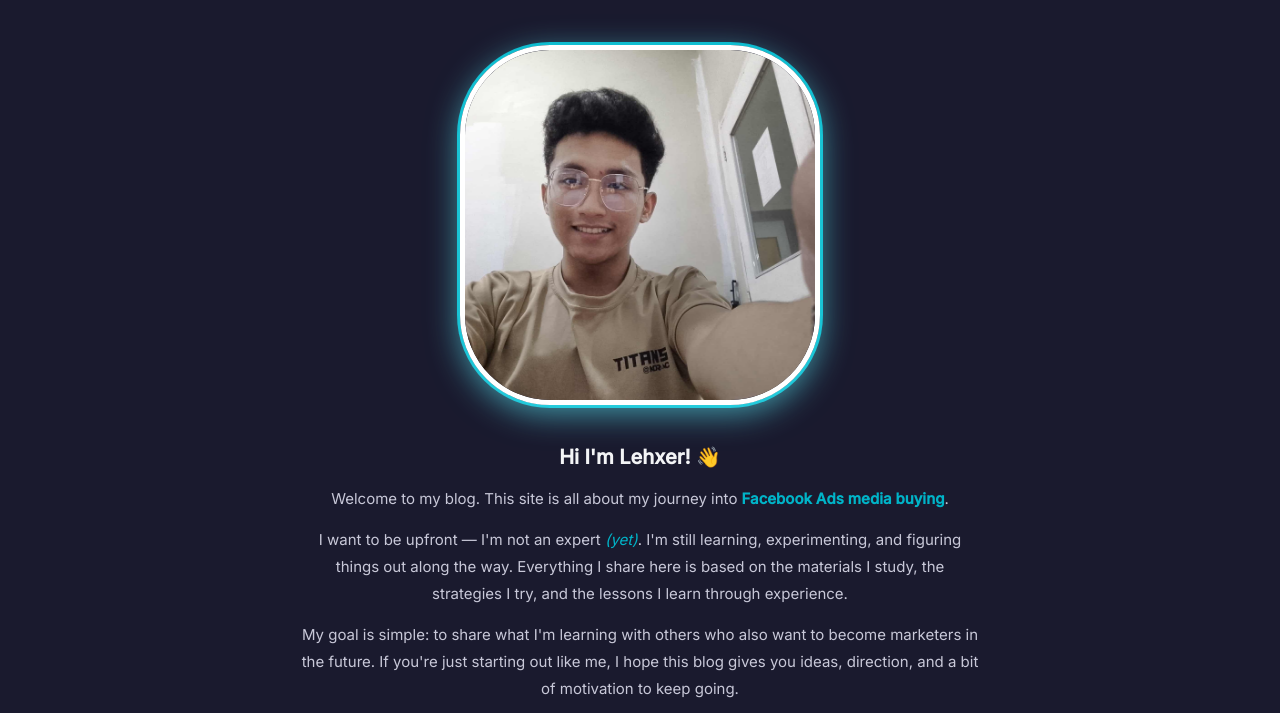
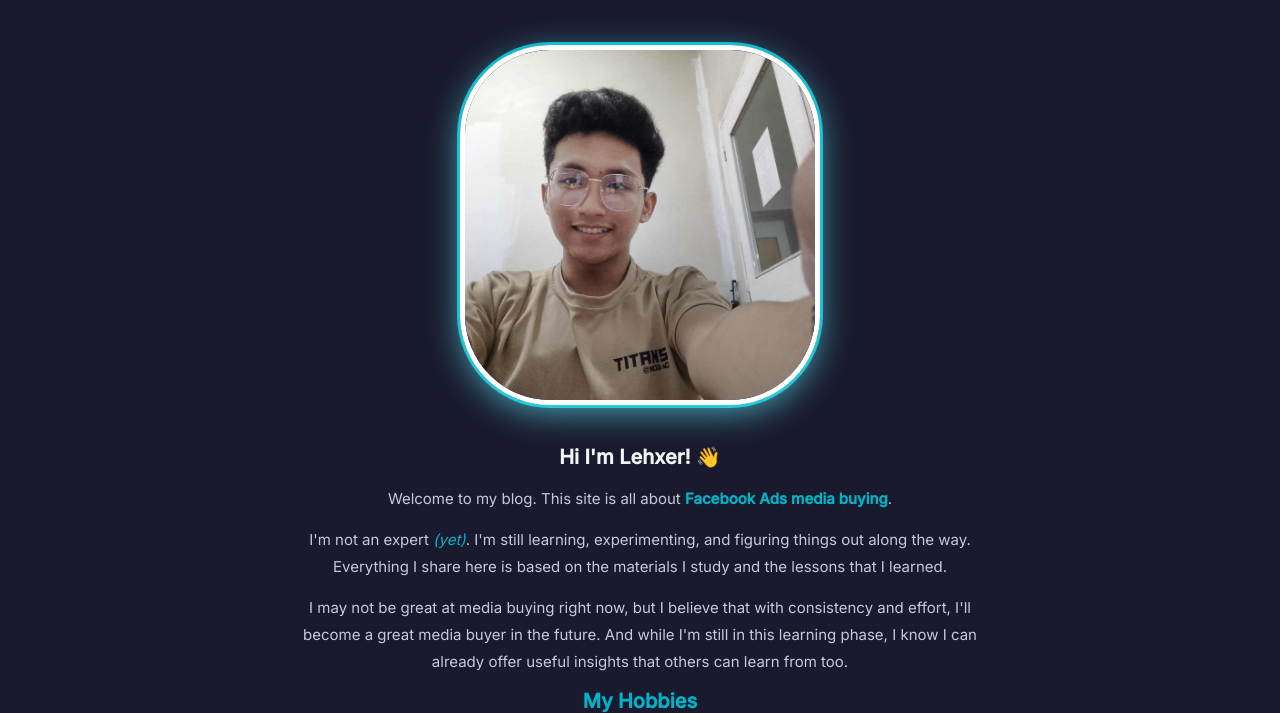
Before and after one commit to Xell-ai/Lehxerblogsite, a plain HTML site: page 3about.html in a window 1280 px wide. Shown: the part 245-958 px from the top of the page. Drawn offline with Linux system fonts and the light colour scheme.

Commit message:
Fix HTML structure and content in 3about.html

```diff
--- a/3about.html
+++ b/3about.html
@@ -42,19 +42,16 @@
 
         <p class="about-me__greeting">Hi I'm Lehxer! 👋</p>
         <p class="about-me__text">
-          Welcome to my blog. This site is all about my journey into
+          Welcome to my blog. This site is all about
           <strong>Facebook Ads media buying</strong>.
         </p>
         <p class="about-me__text">
-          I want to be upfront — I'm not an expert <em>(yet)</em>. I'm still learning,
+          I'm not an expert <em>(yet)</em>. I'm still learning,
           experimenting, and figuring things out along the way. Everything I share here
-          is based on the materials I study, the strategies I try, and the lessons I
-          learn through experience.
+          is based on the materials I study and the lessons that I
+          learned.
         </p>
         <p class="about-me__text">
-          My goal is simple: to share what I'm learning with others who also want to
-          become marketers in the future. If you're just starting out like me, I hope
-          this blog gives you ideas, direction, and a bit of motivation to keep going.
         </p>
         <p class="about-me__text">
           I may not be great at media buying right now, but I believe that with
```
